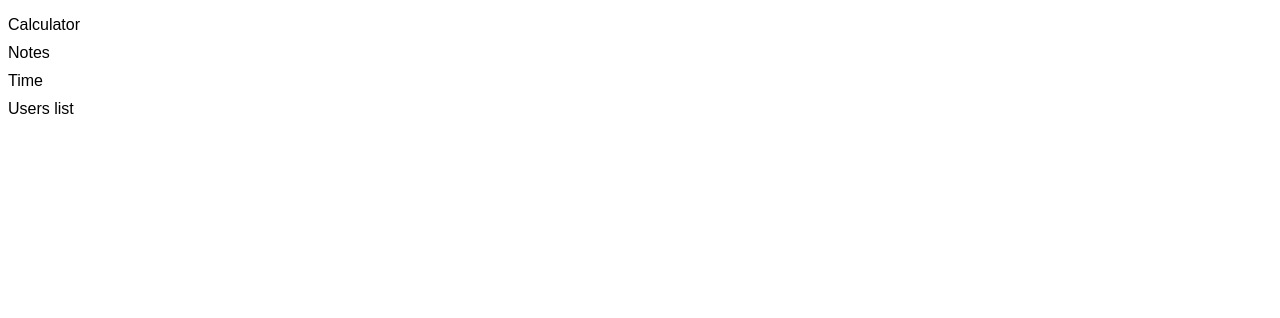
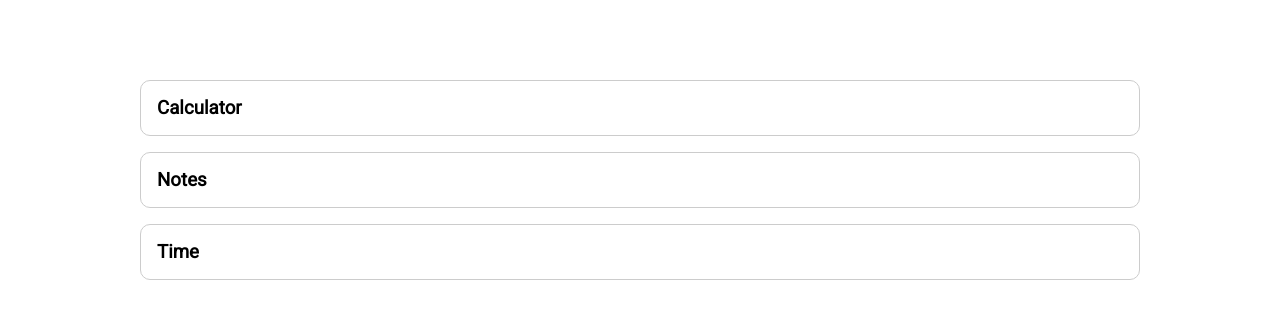
Before and after one commit to grsrtmdvrzk/Small-Projects, a plain HTML site: page index.html in a window 1280 px wide. Drawn offline with Linux system fonts and the light colour scheme.

Commit message:
Update index.html

```diff
--- a/index.html
+++ b/index.html
@@ -2,42 +2,86 @@
 <html lang="en">
     <head>
         <meta charset="UTF-8">
-    <title>projects</title>
+        <meta name="viewport" content="width=device-width, initial-scale=1.0">
+        <title>Projects</title>
+    </head>
 <style>
+    @import url('https://fonts.googleapis.com/css2?family=Inter&family=Roboto&family=Titillium+Web&display=swap');
+    * {
+        margin: 0;
+        padding: 0;
+        box-sizing: border-box;
+    }
     body {
-            font-family: Arial, Helvetica, sans-serif;
-        }
-        a {
-            display: block;
-            text-decoration: none;
-            color: inherit;
-        }
-        a:visited {
-            color: inherit;
+        padding-top: 5rem;
+        max-width: 1000px;
+        margin: 0 auto;
+        font-family: 'Roboto', sans-serif;
     }
     ul {
-            list-style-type: none;
-            padding: 0;
+        list-style: none;
     }
     li {
-            margin-bottom: 10px;
+        padding: 1rem;
+        cursor: pointer;
+        border: 1px solid #ccc;
+        border-radius: 10px;
+        margin-bottom: 1rem;
+        transition: all 0.3s;
+    }
+    li:hover {
+        background-color: #eee;
+    }
+    li a {
+        color: inherit;
+        text-decoration: none;
     }
 </style>
-</head>
 <body>
-<ul>
+    <ul></ul>
+    <script>
+        const content = [
+            { title: 'Calculator', url: 'https://grsrtmdvrzk.github.io/Result-University/JavaScript/Theory/01-base/' },
+            { title: 'Notes', url: 'https://grsrtmdvrzk.github.io/Result-University/JavaScript/Theory/02-array-object/' },
+            { title: 'Time', url: 'https://grsrtmdvrzk.github.io/Result-University/JavaScript/Theory/03-theory/' },
+        ]
+
+        const container = document.querySelector('ul')
+
+        function toHTML(item) {
+            return `
                 <li>
-        <a href="https://grsrtmdvrzk.github.io/Result-University/JavaScript/01-base/">Calculator</a>
+                    <a href="${item.url}">
+                        <h3>${item.title}</h3>
+                    </a>
                 </li>
-    <li>
-        <a href="https://grsrtmdvrzk.github.io/Result-University/JavaScript/02-array-object/">Notes</a>
-    </li>
-    <li>
-        <a href="https://grsrtmdvrzk.github.io/Result-University/JavaScript/03-theory/">Time</a>
-    </li>
-    <li>
-        <a href="https://grsrtmdvrzk.github.io/Result-University/JavaScript/06-result/">Users list</a>
-    </li>
-</ul>
+            `
+        }
+
+        function renderContent() {
+            const html = content.map(toHTML).join('')
+            container.insertAdjacentHTML('afterbegin', html)
+        }
+
+        renderContent()
+
+        // =====
+
+        function removeActiveClasses() {
+            container
+                .querySelectorAll('li')
+                .forEach((li) => li.classList.remove('active'))
+        }
+
+        container.addEventListener('click', (event) => {
+            if (
+                event.target.tagName.toLowerCase() === 'li' ||
+                event.target.closest('li')?.tagName.toLowerCase() === 'li'
+            ) {
+                removeActiveClasses()
+                event.target.closest('li')?.classList.add('active')
+            }
+        })
+    </script>
 </body>
 </html>
```
Lines whose indentation alone changed are shown as unchanged.
